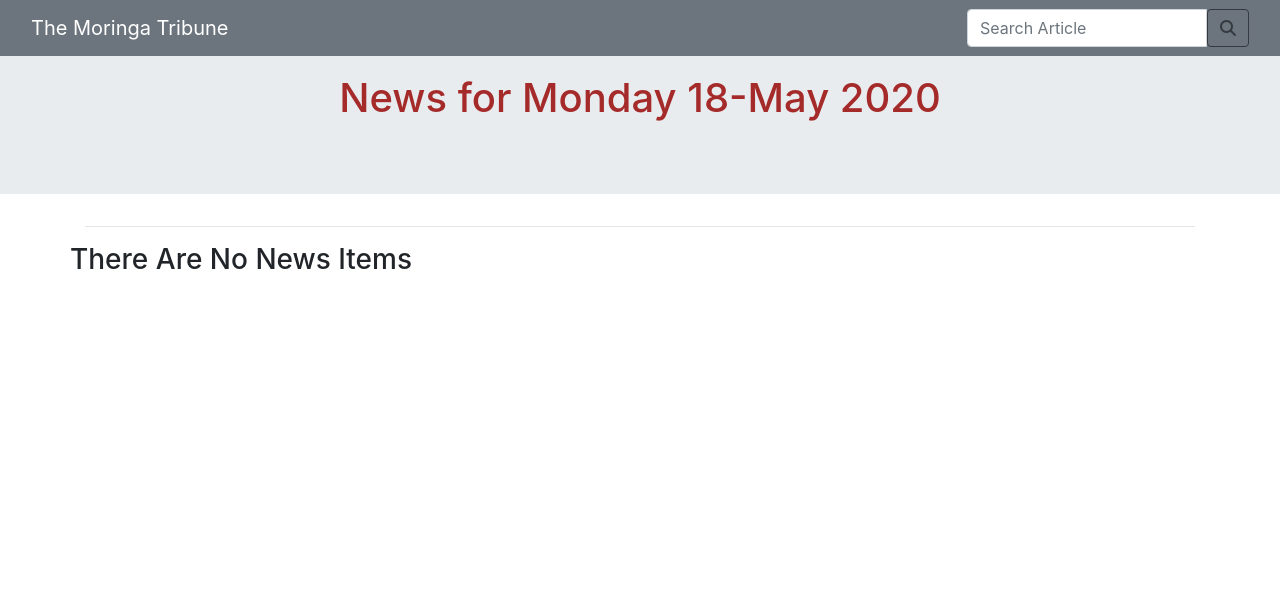
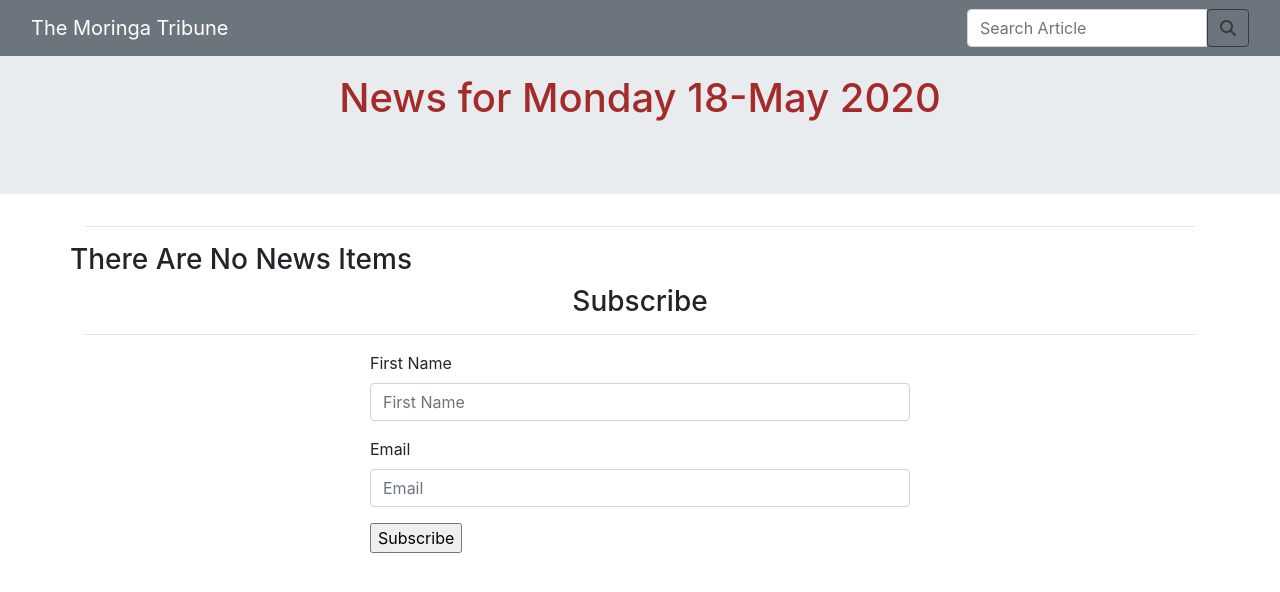
Before and after one commit to Waithera-m/Tribune, a Django app: page / in a window 1280 px wide. Shown: the top 592 px of the page. Run offline with Django 3.2, Linux system fonts and the light colour scheme; data that the repository does not hold is empty; some libraries are stand-ins or nearby versions.

Commit message:
create form to allow site user's to subscribe to the Tribune's newsletter

```diff
--- /dev/null
+++ b/news/forms.py
@@ -0,0 +1,8 @@
+from django import forms
+
+class NewsLetterForm(forms.Form):
+    """
+    class facilitates the creation of subscribe form objects
+    """
+    your_name = forms.CharField(label='First Name', max_length=30)
+    email = forms.EmailField(label='Email')
--- a/news/templates/all-news/today-news.html
+++ b/news/templates/all-news/today-news.html
@@ -1,4 +1,5 @@
 {% extends 'all-news/base.html'%}
+{% load bootstrap4 %}
 
 {% block content %}
     {{block.super}}
@@ -22,5 +23,19 @@
                 <h3 class="text-center">There Are No News Items</h3>
             </div>
         {% endfor %}
+        <h3 class="text-center">Subscribe</h3>
+        <hr>
+        <div class="row">
+            <div class="col-md-3"></div>
+            <div class="col-md-6">
+                <form action="{% url 'newsToday' %}" method="post">
+                    {% csrf_token %}
+                    {% bootstrap_form letterform layout='inline' %}
+                    <input type="submit" value="Subscribe">
+                </form>
+            </div>
+            <div class="col-md-3"></div>
+        </div>
+
     </div>
 {% endblock %}
--- a/news/views.py
+++ b/news/views.py
@@ -5,6 +5,8 @@ from django.http import HttpResponse,Http404
 import datetime as dt
 
 from .models import Article
+
+from .forms import NewsLetterForm
 
 # Create your views here.
 
@@ -46,7 +48,14 @@ def past_days_news(request,past_date):
 def news_today(request):
     date = dt.date.today()
     news = Article.todays_news()
-    return render(request,'all-news/today-news.html',{"date":date,"news":news})
+
+    if request.method == 'POST':
+        form = NewsLetterForm(request.POST)
+        if form.is_valid():
+            print('valid')
+    else:
+        form = NewsLetterForm()
+    return render(request,'all-news/today-news.html',{"date":date,"news":news, "letterform":form})
 
 def search_results(request):
     if 'article' in request.GET and request.GET["article"]:
```
Also changed, not shown: media/articles/2020/05/26/wired.jpg (added).
